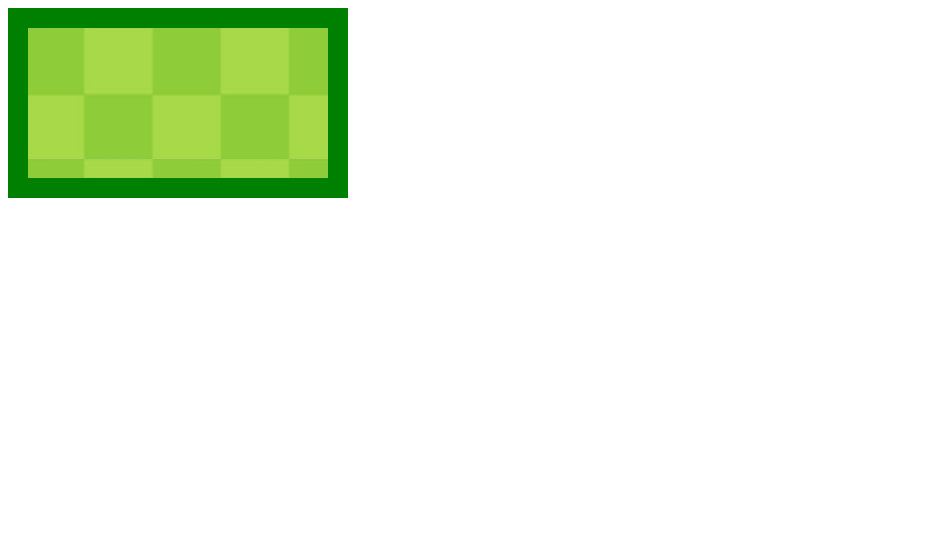
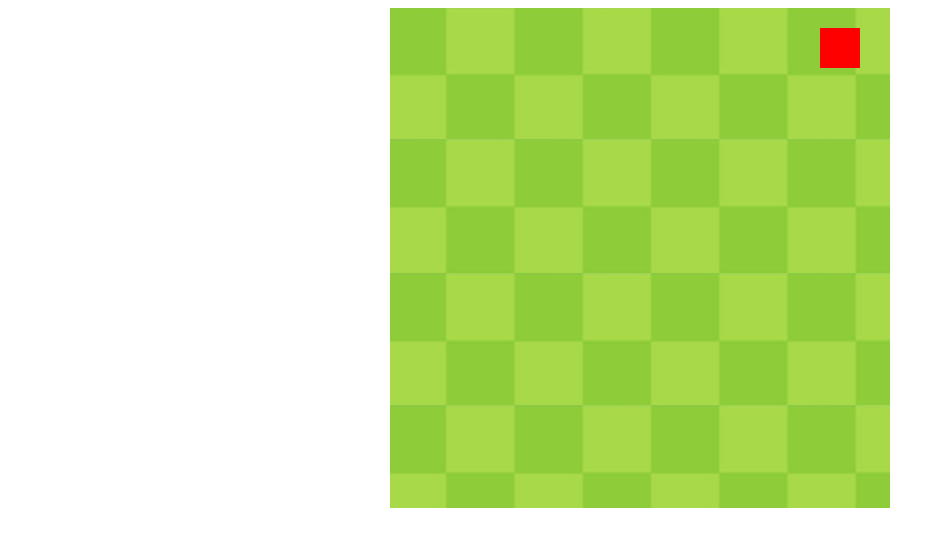
Before and after one commit to C2c-oops/Gamorithm, a website: page public/views/snake.html in a window 1280 px wide. Shown: the whole page, without its empty margins (0-945 px from the left). Drawn offline with Linux system fonts and the light colour scheme.

Commit message:
:heavy_plus_sign: Added: canvas & move snake

```diff
--- a/public/javascripts/snake.js
+++ b/public/javascripts/snake.js
@@ -0,0 +1,41 @@
+function init() {
+	const canvas = document.getElementById("gamecanvas");
+	W = canvas.width = 500;
+	H = canvas.height = 500;
+	game_over = false;
+
+	pen = canvas.getContext('2d')
+	rect = {
+		x: 20,
+		y: 20,
+		w: 40,
+		h: 40,
+		speed: 10,
+	};
+
+}
+
+function draw() {
+	pen.clearRect(0,0,W,H)
+	pen.fillRect(rect.x, rect.y, rect.w, rect.h);
+	pen.fillStyle = "Red";
+}
+
+function update() {
+	rect.x += rect.speed;
+	if(rect.x>W-rect.w || rect.x < 0) {
+		rect.speed *= -1;
+	}
+}
+
+function gameLoop() {
+	if(game_over == true) {
+		clearInterval(move);
+	}
+	console.log("in gameLoop")
+	draw();
+	update();
+}
+
+init();
+var move = setInterval(gameLoop, 100);
--- a/public/stylesheets/snake.css
+++ b/public/stylesheets/snake.css
@@ -1,4 +1,6 @@
 #gamecanvas {
 	background-image: url("../assets/board.jpg");
-	border: 20px solid green;
+	margin-left: auto;
+	margin-right: auto;
+	display: block;
 }
--- a/public/views/snake.html
+++ b/public/views/snake.html
@@ -2,12 +2,12 @@
 <head>
 	<title>Snake Game</title>
 	<link rel="stylesheet" href="../stylesheets/snake.css">
-	<script src="../javascripts/snake.js"></script>
 
 </head>
 <body>
 
 	<canvas id="gamecanvas"></canvas>
+	<script src="../javascripts/snake.js"></script>
 
 </body>
 </html>
```
